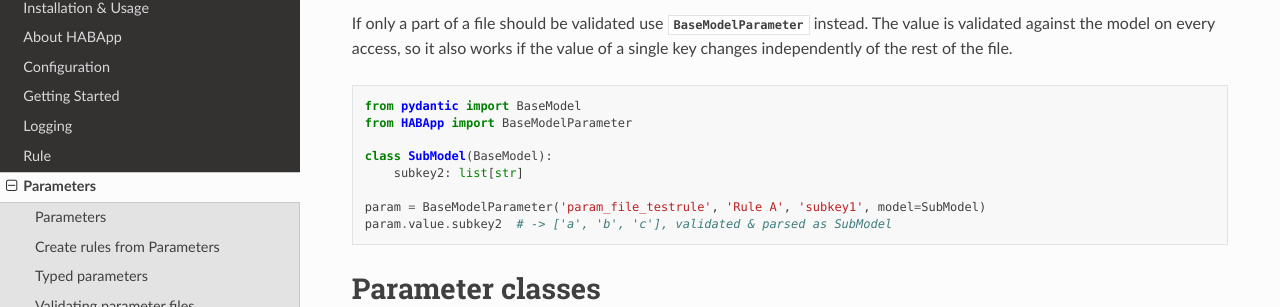
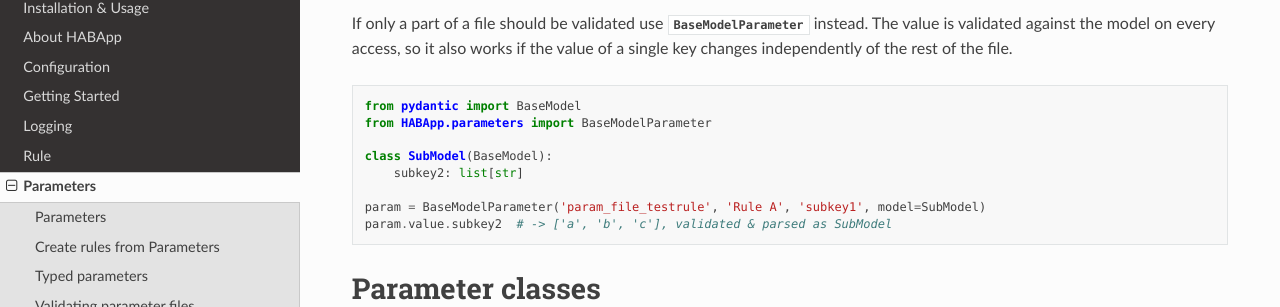
Before and after one commit to spacemanspiff2007/HABApp, a Sphinx documentation site: the page built from docs/parameters.rst, in a window 1280 px wide and 900 px high, scrolled down 1922 px. Shown: the part 144-451 px from the top of the window. Built offline with Sphinx 7.4.7 and the Read the Docs theme 3.1.0, drawn with Linux system fonts in a browser that asks for light colours.

Commit message:
fix docs

```diff
--- a/docs/parameters.rst
+++ b/docs/parameters.rst
@@ -31,7 +31,8 @@
 
     # ------------ hide: stop -------------
 
-        from HABApp import Rule, Parameter
+        from HABApp import Rule
+        from HABApp.parameters import Parameter
         from HABApp.core.events import ValueChangeEventFilter
 
         class MyRuleWithParameters(Rule):
@@ -122,7 +123,7 @@
                 print(f'{k}: {v}')
 
 
-        cfg = HABApp.DictParameter('my_param')    # this will get the file content
+        cfg = HABApp.parameters.DictParameter('my_param')    # this will get the file content
         for k, v in cfg.items():
             MyRule(k, v)
 
@@ -178,7 +179,7 @@
 .. code-block:: python
 
     from pydantic import BaseModel
-    from HABApp import BaseModelParameter
+    from HABApp.parameters import BaseModelParameter
 
     class SubModel(BaseModel):
         subkey2: list[str]
```
Also changed, not shown: 1 other file.
